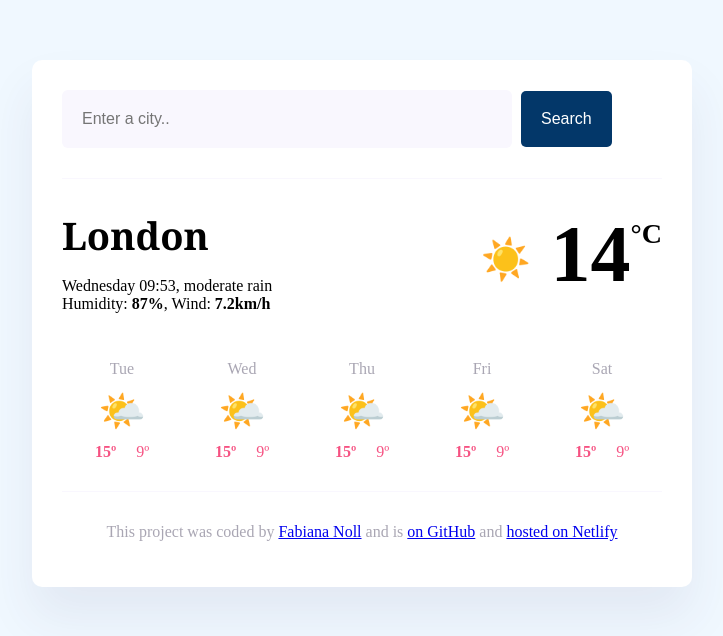
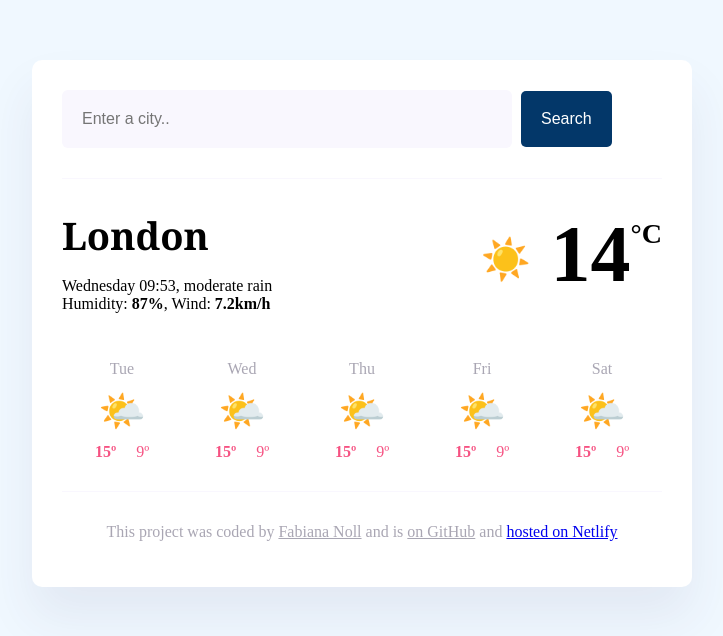
Before and after one commit to fabi-agn/my-first-project-weather, a website built with Parcel: page index.html in a window 1280 px wide. Shown: the whole page, without its empty margins (278-1001 px from the left). Built offline with nearby package versions, Linux system fonts and the light colour scheme.

Commit message:
changed color

```diff
--- a/index.html
+++ b/index.html
@@ -100,11 +100,14 @@
       <footer class="footer">
         <p>
           This project was coded by
-          <a href="https://github.com/fabi-agn" target="_blank">Fabiana Noll</a>
+          <a href="https://github.com/fabi-agn" target="_blank" class="nameF"
+            >Fabiana Noll</a
+          >
           and is
           <a
             href="https://github.com/fabi-agn/my-first-project-weather/blob/main/index.html"
             target="_blank"
+            class="website"
           >
             on GitHub</a
           >
```
